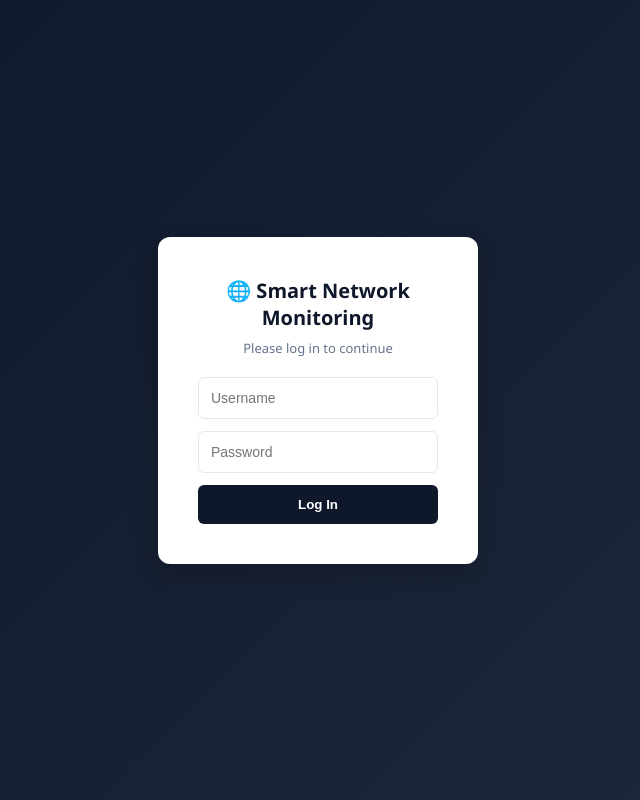
After one commit to Bhagya242656/smart-Network-Monitoring-System, a Flask app: page /login in a window 1280 px wide. The commit adds this page. Shown: the whole page, without its empty margins (322-962 px from the left). Run offline with Flask 3, Linux system fonts and the light colour scheme.

Commit message:
add login page with session based authentication

```diff
--- a/app.py
+++ b/app.py
@@ -1,15 +1,20 @@
 # app.py
 
-from flask import Flask, jsonify, request, render_template
+from flask import Flask, jsonify, request, render_template, redirect, url_for, session
 import sqlite3
 import subprocess
 import platform
 from datetime import datetime
+from concurrent.futures import ThreadPoolExecutor
 
 app = Flask(__name__)
+app.secret_key = 'change-this-to-a-random-secret-key'  # needed for sessions
+
+# Simple hardcoded login (fine for a learning project)
+USERNAME = 'admin'
+PASSWORD = 'admin123'
 
 def get_all_devices():
-    """Fetch all devices from the database."""
     connection = sqlite3.connect('database/network_monitor.db')
     cursor = connection.cursor()
     cursor.execute('SELECT id, name, ip_address, status, last_checked FROM devices')
@@ -28,7 +33,6 @@ def get_all_devices():
     return devices
 
 def add_device(name, ip_address):
-    """Insert a new device into the database."""
     connection = sqlite3.connect('database/network_monitor.db')
     cursor = connection.cursor()
     cursor.execute(
@@ -39,7 +43,6 @@ def add_device(name, ip_address):
     connection.close()
 
 def delete_device(device_id):
-    """Remove a device from the database by its ID."""
     connection = sqlite3.connect('database/network_monitor.db')
     cursor = connection.cursor()
     cursor.execute('DELETE FROM devices WHERE id = ?', (device_id,))
@@ -47,15 +50,12 @@ def delete_device(device_id):
     connection.close()
 
 def ping_device(ip_address):
-    """Ping a device and return True if online, False if offline."""
     param = '-n' if platform.system().lower() == 'windows' else '-c'
     command = ['ping', param, '1', ip_address]
-
     result = subprocess.run(command, stdout=subprocess.DEVNULL, stderr=subprocess.DEVNULL)
     return result.returncode == 0
 
 def update_device_status(device_id, ip_address):
-    """Ping a device and update its status + timestamp in the database."""
     is_online = ping_device(ip_address)
     status = 'online' if is_online else 'offline'
     timestamp = datetime.now().strftime('%Y-%m-%d %H:%M:%S')
@@ -69,18 +69,58 @@ def update_device_status(device_id, ip_address):
     connection.commit()
     connection.close()
 
+def scan_network(base_ip):
+    ips_to_scan = [f"{base_ip}.{i}" for i in range(1, 255)]
+    found_devices = []
+    with ThreadPoolExecutor(max_workers=50) as executor:
+        results = executor.map(ping_device, ips_to_scan)
+    for ip, is_online in zip(ips_to_scan, results):
+        if is_online:
+            found_devices.append(ip)
+    return found_devices
+
+# ===== LOGIN ROUTES =====
+
+@app.route('/login', methods=['GET', 'POST'])
+def login():
+    error = None
+    if request.method == 'POST':
+        entered_username = request.form.get('username')
+        entered_password = request.form.get('password')
+
+        if entered_username == USERNAME and entered_password == PASSWORD:
+            session['logged_in'] = True
+            return redirect(url_for('home'))
+        else:
+            error = 'Invalid username or password'
+
+    return render_template('login.html', error=error)
+
+@app.route('/logout')
+def logout():
+    session.pop('logged_in', None)
+    return redirect(url_for('login'))
+
+# ===== MAIN ROUTES (protected) =====
+
 @app.route('/')
 def home():
+    if not session.get('logged_in'):
+        return redirect(url_for('login'))
     devices = get_all_devices()
     return render_template('index.html', devices=devices)
 
 @app.route('/api/devices')
 def api_devices():
+    if not session.get('logged_in'):
+        return jsonify({'error': 'Unauthorized'}), 401
     devices = get_all_devices()
     return jsonify(devices)
 
 @app.route('/api/devices/add', methods=['POST'])
 def api_add_device():
+    if not session.get('logged_in'):
+        return jsonify({'error': 'Unauthorized'}), 401
     data = request.get_json()
     name = data.get('name')
     ip_address = data.get('ip_address')
@@ -89,16 +129,28 @@ def api_add_device():
 
 @app.route('/api/devices/delete/<int:device_id>', methods=['DELETE'])
 def api_delete_device(device_id):
+    if not session.get('logged_in'):
+        return jsonify({'error': 'Unauthorized'}), 401
     delete_device(device_id)
     return jsonify({'message': 'Device deleted successfully'})
 
 @app.route('/api/devices/check', methods=['POST'])
 def api_check_devices():
-    """Ping every device and update their status."""
+    if not session.get('logged_in'):
+        return jsonify({'error': 'Unauthorized'}), 401
     devices = get_all_devices()
     for device in devices:
         update_device_status(device['id'], device['ip_address'])
     return jsonify({'message': 'All devices checked successfully'})
 
+@app.route('/api/network/scan', methods=['POST'])
+def api_scan_network():
+    if not session.get('logged_in'):
+        return jsonify({'error': 'Unauthorized'}), 401
+    data = request.get_json()
+    base_ip = data.get('base_ip')
+    found_ips = scan_network(base_ip)
+    return jsonify({'found_devices': found_ips})
+
 if __name__ == '__main__':
     app.run(debug=True)
--- a/static/style.css
+++ b/static/style.css
@@ -148,3 +148,65 @@ tbody tr:last-child td {
     background-color: #f1f5f9;
     color: #64748b;
 }
+/* ===== Login Page ===== */
+.login-body {
+    display: flex;
+    justify-content: center;
+    align-items: center;
+    height: 100vh;
+    background: linear-gradient(135deg, #0f172a, #1e293b);
+    margin: 0;
+}
+
+.login-box {
+    background: white;
+    padding: 40px;
+    border-radius: 12px;
+    box-shadow: 0 10px 25px rgba(0,0,0,0.2);
+    width: 320px;
+    text-align: center;
+}
+
+.login-box h1 {
+    font-size: 20px;
+    margin-bottom: 8px;
+}
+
+.login-box p {
+    color: #64748b;
+    font-size: 13px;
+    margin-bottom: 20px;
+}
+
+.login-box input {
+    width: 100%;
+    padding: 12px;
+    margin-bottom: 12px;
+    border: 1px solid #e2e8f0;
+    border-radius: 6px;
+    font-size: 14px;
+}
+
+.login-box button {
+    width: 100%;
+    padding: 12px;
+    background-color: #0f172a;
+    color: white;
+    border: none;
+    border-radius: 6px;
+    font-weight: 600;
+    cursor: pointer;
+}
+
+.login-box button:hover {
+    background-color: #1e293b;
+}
+
+.login-error {
+    background-color: #fee2e2;
+    color: #dc2626;
+    padding: 8px;
+    border-radius: 6px;
+    font-size: 13px;
+    margin-bottom: 12px;
+}
--- a/templates/index.html
+++ b/templates/index.html
@@ -8,7 +8,7 @@
 <body>
 
     <h1>Smart Network Monitoring System</h1>
-    <p>Live device status dashboard (auto-refreshing every 10 seconds)</p>
+    <p>Live device status dashboard (auto-refreshing every 10 seconds) -<a href="/logout">Logout</a></p>
 
     <div class="add-device-form">
         <input type="text" id="device-name" placeholder="Device name (e.g. Laptop)">
--- /dev/null
+++ b/templates/login.html
@@ -0,0 +1,26 @@
+<!DOCTYPE html>
+<html lang="en">
+<head>
+    <meta charset="UTF-8">
+    <title>Login - Smart Network Monitoring System</title>
+    <link rel="stylesheet" href="{{ url_for('static', filename='style.css') }}">
+</head>
+<body class="login-body">
+
+    <div class="login-box">
+        <h1>🌐 Smart Network Monitoring</h1>
+        <p>Please log in to continue</p>
+
+        {% if error %}
+        <div class="login-error">{{ error }}</div>
+        {% endif %}
+
+        <form method="POST">
+            <input type="text" name="username" placeholder="Username" required>
+            <input type="password" name="password" placeholder="Password" required>
+            <button type="submit">Log In</button>
+        </form>
+    </div>
+
+</body>
+</html>
```
Also changed, not shown: database/network_monitor.db.
